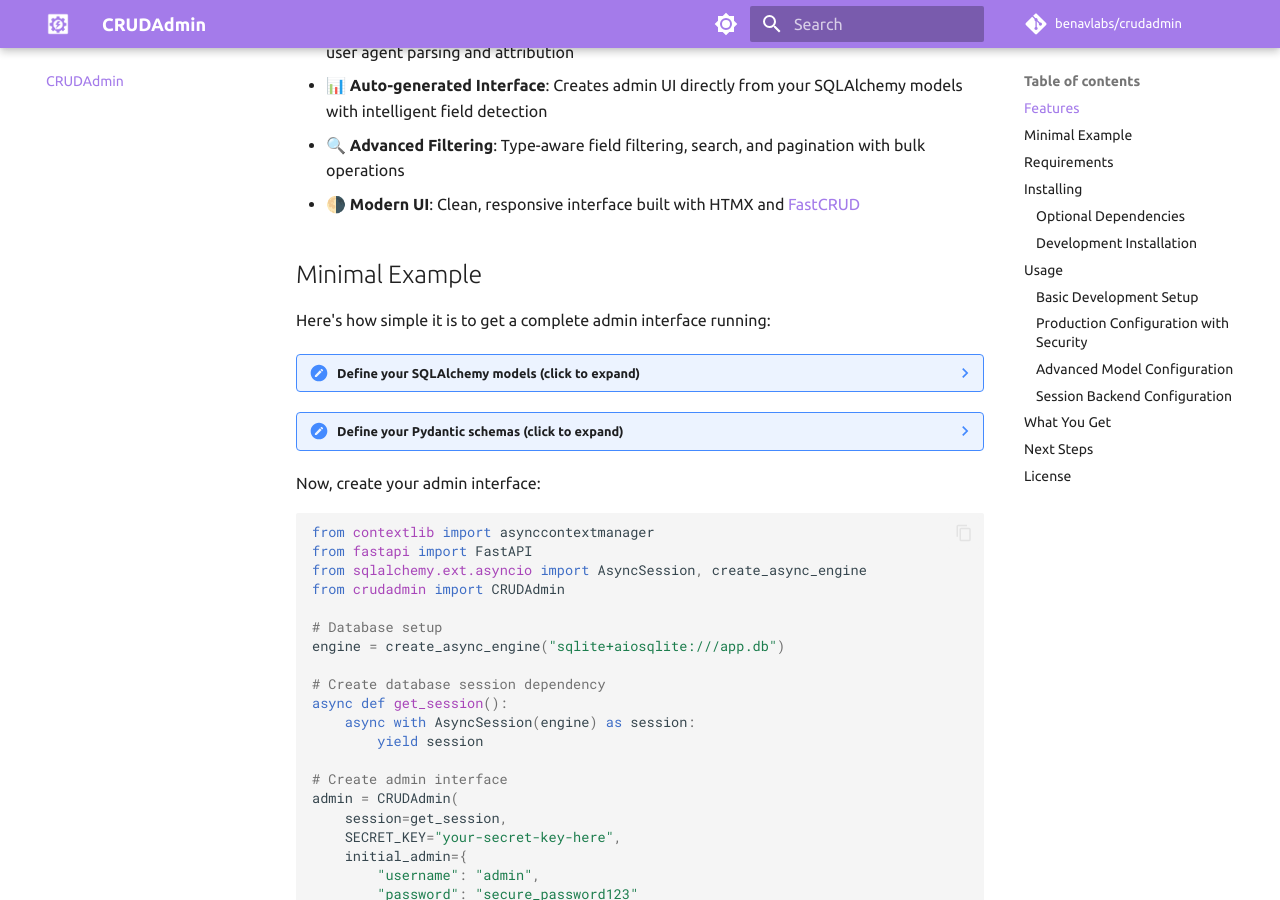
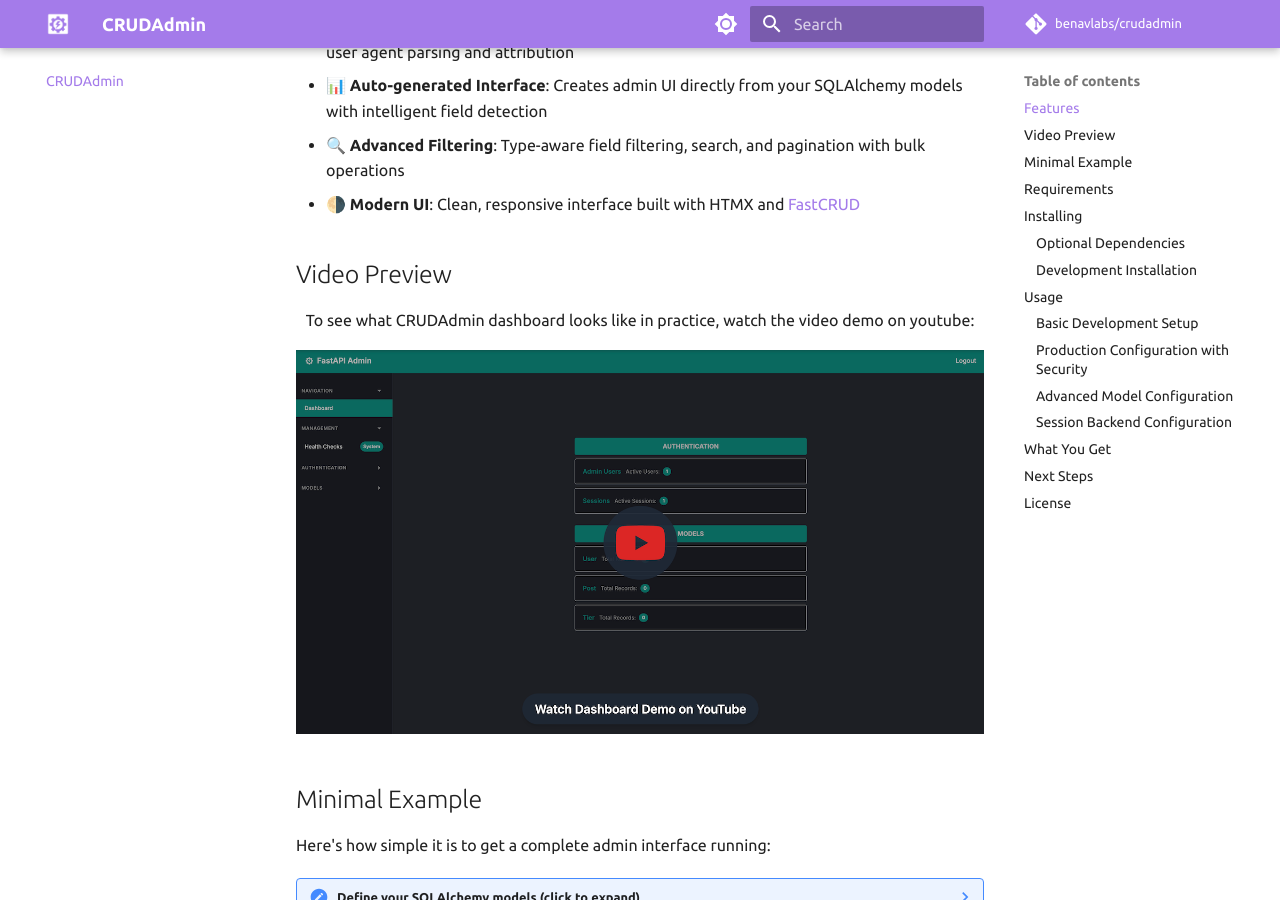
Before and after one commit to benavlabs/crudadmin, an MkDocs documentation site: the page built from docs/index.md, in a window 1280 px wide and 900 px high, scrolled down 1162 px. Built offline with MkDocs 1.6.1 and Material for MkDocs 9.7.7, drawn with Linux system fonts in a browser that asks for light colours; comment, search, counter and statistics services are not loaded.

Commit message:
add video to docas

```diff
--- a/docs/index.md
+++ b/docs/index.md
@@ -42,6 +42,15 @@
 - **📊 Auto-generated Interface**: Creates admin UI directly from your SQLAlchemy models with intelligent field detection
 - **🔍 Advanced Filtering**: Type-aware field filtering, search, and pagination with bulk operations
 - **🌗 Modern UI**: Clean, responsive interface built with HTMX and [FastCRUD](https://github.com/benavlabs/fastcrud)
+
+## Video Preview
+
+<p align="center">To see what CRUDAdmin dashboard looks like in practice, watch the video demo on youtube:</p>
+<p align="center">
+  <a href="https://www.youtube.com/watch?v=THLdUbDQ9yM">
+    <img src="assets/youtube-preview.png" alt="Watch CRUDAdmin Dashboard Demo on Youtube"/>
+  </a>
+</p>
 
 ## Minimal Example
 
```
